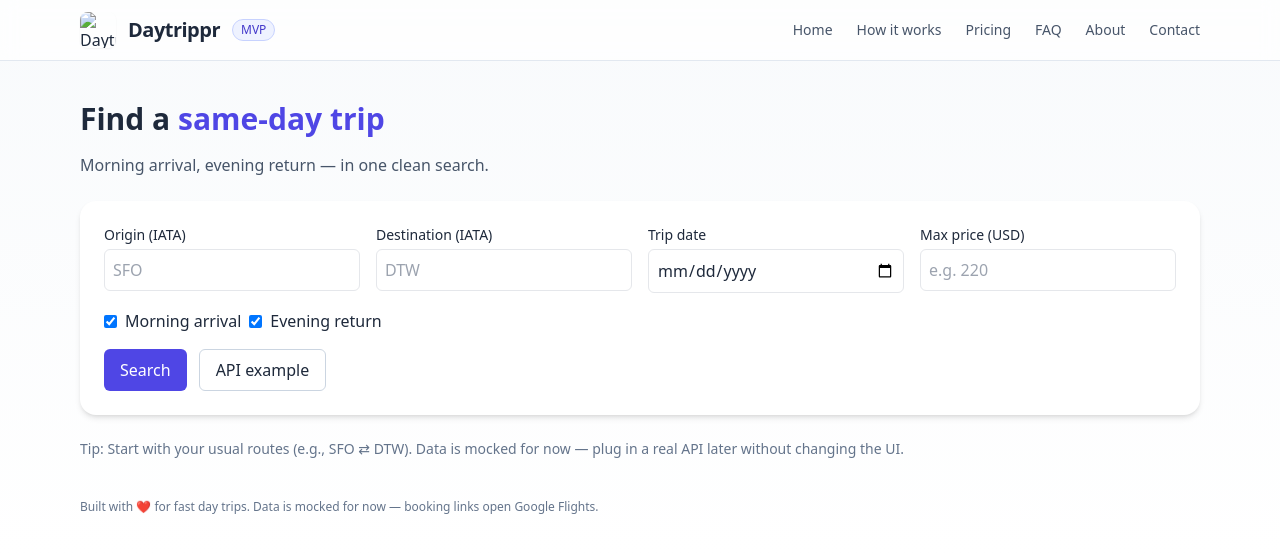
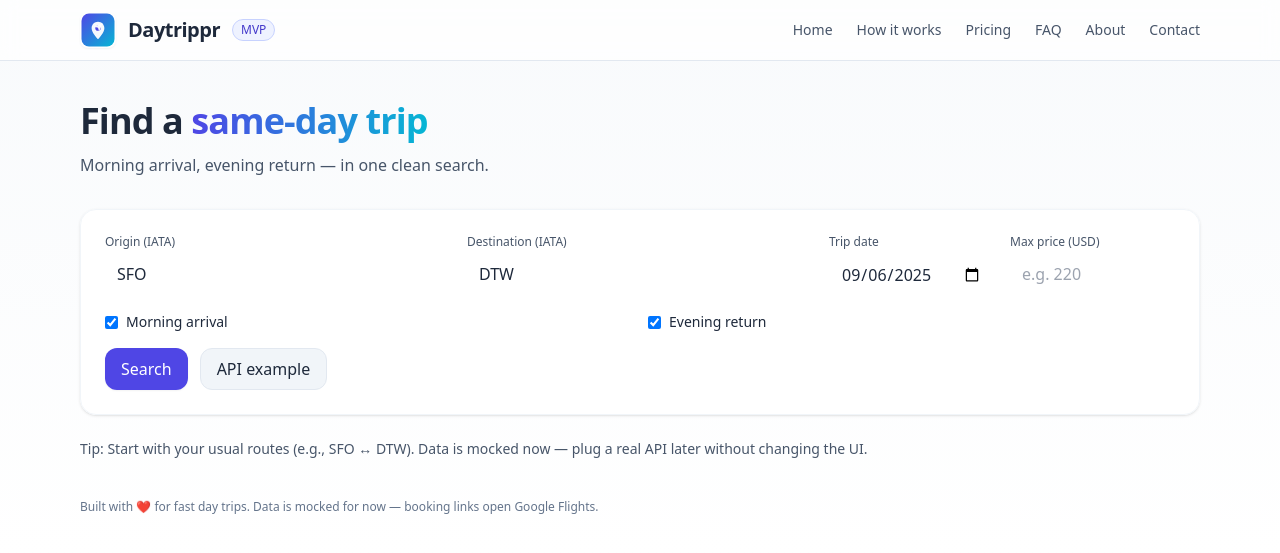
Before and after one commit to affaan02/daytrippr, a Flask app: page / in a window 1280 px wide. Shown: the top 553 px of the page. Run offline with Flask 3, Linux system fonts and the light colour scheme; some libraries are stand-ins or nearby versions.

Commit message:
rebrand: fix logo, update base.html to use static/logo.svg

```diff
--- a/templates/base.html
+++ b/templates/base.html
@@ -13,7 +13,7 @@
   <header class="sticky top-0 z-10 backdrop-blur bg-white/75 border-b border-slate-200">
     <div class="max-w-6xl mx-auto px-4 py-3 flex items-center gap-3">
       <!-- Brand mark -->
-      <img src="{{ url_for('logo') }}" alt="Daytrippr" class="h-9 w-9 rounded-lg shadow-sm">
+      <img src="{{ url_for('static', filename='logo.svg') }}" alt="Daytrippr" class="h-9 w-9 rounded-lg shadow-sm">
       <span class="text-xl font-semibold tracking-tight">Daytrippr</span>
       <span class="text-xs rounded-full px-2 py-0.5 bg-indigo-50 text-indigo-700 border border-indigo-200">MVP</span>
 
--- a/templates/index.html
+++ b/templates/index.html
@@ -1,49 +1,68 @@
 {% extends "base.html" %}
 {% block content %}
-
-<h1 class="text-3xl font-bold mb-4">
-  Find a <span class="text-indigo-600">same-day trip</span>
+  <!-- hero -->
+  <section class="mb-8">
+    <h1 class="text-4xl font-semibold tracking-tight mb-3">
+      Find a <span class="bg-gradient-to-r from-indigo-600 to-cyan-500 bg-clip-text text-transparent">same-day trip</span>
     </h1>
-<p class="mb-6 text-slate-600">
+    <p class="text-slate-600 max-w-2xl">
       Morning arrival, evening return — in one clean search.
     </p>
+  </section>
 
-<form method="get" action="{{ url_for('results') }}" class="grid gap-4 md:grid-cols-2 lg:grid-cols-4 bg-white p-6 rounded-2xl shadow-md">
-  <div>
-    <label class="block text-sm font-medium">Origin (IATA)</label>
-    <input type="text" name="origin" placeholder="SFO" class="mt-1 w-full border rounded-md p-2" required>
+  <!-- form card -->
+  <form action="{{ url_for('search_page') }}" method="get"
+        class="bg-white/90 backdrop-blur rounded-2xl shadow border border-slate-100 p-5 md:p-6 grid grid-cols-1 md:grid-cols-6 gap-4">
+    <div class="md:col-span-2">
+      <label class="block text-xs font-medium text-slate-600 mb-1">Origin (IATA)</label>
+      <input name="origin" required placeholder="SFO"
+             value="{{ request.args.get('origin','SFO') or 'SFO' }}"
+             class="w-full rounded-xl border-slate-300 focus:ring-2 focus:ring-indigo-500 focus:border-indigo-500 px-3 py-2">
     </div>
-  <div>
-    <label class="block text-sm font-medium">Destination (IATA)</label>
-    <input type="text" name="destination" placeholder="DTW" class="mt-1 w-full border rounded-md p-2">
+
+    <div class="md:col-span-2">
+      <label class="block text-xs font-medium text-slate-600 mb-1">Destination (IATA)</label>
+      <input name="destination" required placeholder="DTW"
+             value="{{ request.args.get('destination','DTW') or 'DTW' }}"
+             class="w-full rounded-xl border-slate-300 focus:ring-2 focus:ring-indigo-500 focus:border-indigo-500 px-3 py-2">
     </div>
-  <div>
-    <label class="block text-sm font-medium">Trip date</label>
-    <input type="date" name="date" class="mt-1 w-full border rounded-md p-2">
+
+    <div class="md:col-span-1">
+      <label class="block text-xs font-medium text-slate-600 mb-1">Trip date</label>
+      <input type="date" name="trip_date" required
+             value="{{ default_date }}"
+             class="w-full rounded-xl border-slate-300 focus:ring-2 focus:ring-indigo-500 focus:border-indigo-500 px-3 py-2">
     </div>
-  <div>
-    <label class="block text-sm font-medium">Max price (USD)</label>
-    <input type="number" name="max_price" placeholder="e.g. 220" class="mt-1 w-full border rounded-md p-2">
+
+    <div class="md:col-span-1">
+      <label class="block text-xs font-medium text-slate-600 mb-1">Max price (USD)</label>
+      <input type="number" name="max_price" placeholder="e.g. 220"
+             class="w-full rounded-xl border-slate-300 focus:ring-2 focus:ring-indigo-500 focus:border-indigo-500 px-3 py-2">
     </div>
-  <div class="flex items-center gap-2 col-span-full">
-    <input type="checkbox" name="morning_arrival" checked>
-    <label>Morning arrival</label>
-    <input type="checkbox" name="evening_return" checked>
-    <label>Evening return</label>
+
+    <div class="md:col-span-6 grid grid-cols-2 gap-4">
+      <label class="flex items-center gap-2">
+        <input type="checkbox" name="morning_arrival" value="true" checked class="rounded">
+        <span class="text-sm">Morning arrival</span>
+      </label>
+      <label class="flex items-center gap-2">
+        <input type="checkbox" name="evening_departure" value="true" checked class="rounded">
+        <span class="text-sm">Evening return</span>
+      </label>
     </div>
-  <div class="col-span-full flex gap-3">
-    <button type="submit" class="bg-indigo-600 hover:bg-indigo-700 text-white px-4 py-2 rounded-md">
+
+    <div class="md:col-span-6 flex gap-3">
+      <button class="px-4 py-2 rounded-xl bg-indigo-600 text-white hover:bg-indigo-700 shadow-sm">
         Search
       </button>
-    <a href="{{ url_for('api_search') }}" class="px-4 py-2 rounded-md border border-slate-300 hover:bg-slate-50">
+      <a href="{{ url_for('api_search') }}?origin=SFO&destination=DTW&trip_date={{ default_date }}&morning_arrival=true&evening_departure=true"
+         class="px-4 py-2 rounded-xl bg-slate-100 text-slate-800 hover:bg-slate-200 border border-slate-200">
         API example
       </a>
     </div>
   </form>
 
-<p class="mt-6 text-sm text-slate-500">
-  Tip: Start with your usual routes (e.g., SFO ⇄ DTW). Data is mocked for now —
-  plug in a real API later without changing the UI.
-</p>
-
+  <section class="mt-6 text-sm text-slate-600">
+    Tip: Start with your usual routes (e.g., SFO ↔ DTW). Data is mocked now — plug a real API later without changing the UI.
+  </section>
 {% endblock %}
```
Lines whose indentation alone changed are shown as unchanged.
